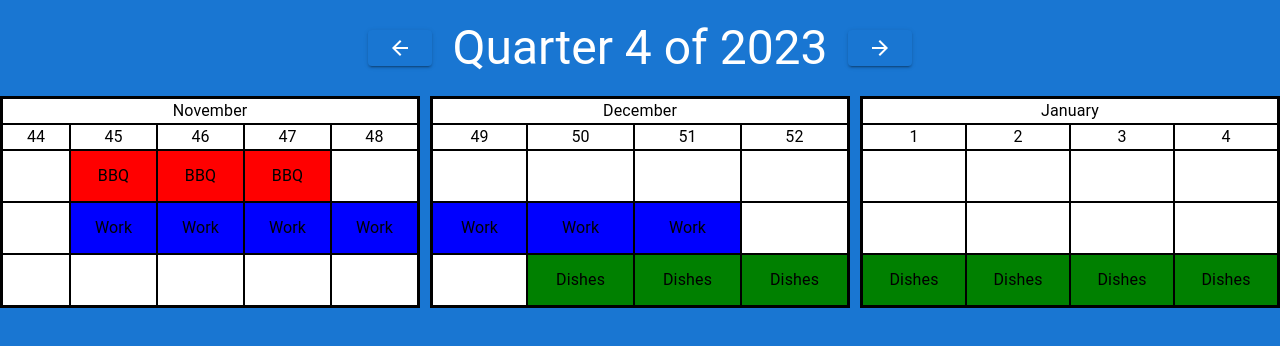
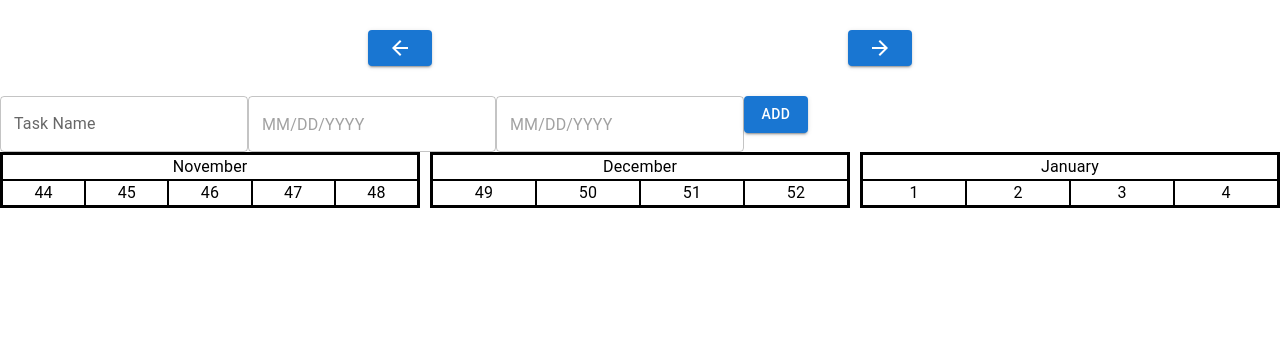
Before and after one commit to Teser301/csp, a React (Create React App) app: page / in a window 1280 px wide. Shown: the top 346 px of the page. Built offline with nearby package versions, Linux system fonts and the light colour scheme.

Commit message:
feature: Task Add

```diff
--- a/package.json
+++ b/package.json
@@ -7,7 +7,7 @@
     "@emotion/styled": "^11.11.0",
     "@mui/icons-material": "^5.14.16",
     "@mui/material": "^5.14.16",
-    "@mui/x-date-pickers": "^6.17.0",
+    "@mui/x-date-pickers": "^6.18.0",
     "@testing-library/jest-dom": "^5.17.0",
     "@testing-library/react": "^13.4.0",
     "@testing-library/user-event": "^13.5.0",
@@ -47,6 +47,7 @@
     ]
   },
   "devDependencies": {
+    "@babel/plugin-proposal-private-property-in-object": "^7.21.11",
     "@types/lodash-es": "^4.17.10",
     "lodash-cli": "^4.17.5",
     "lodash-es": "^4.17.21"
--- a/src/App.tsx
+++ b/src/App.tsx
@@ -4,6 +4,10 @@ import CalendarHeader from "./components/calendarHeader";
 import TaskList from "./components/taskList";
 import DateNavigation from "./components/dateNavigation";
 import calculateWeekNumbers from "./utils/calcWeekNumber";
+import TaskHandler from "./components/taskHandler";
+import { LocalizationProvider } from "@mui/x-date-pickers";
+import { AdapterDayjs } from "@mui/x-date-pickers/AdapterDayjs";
+import { Task } from "./types";
 // DayJS imports
 import dayjs, { Dayjs } from "dayjs";
 import weekOfYear from "dayjs/plugin/weekOfYear";
@@ -28,13 +32,13 @@ dayjs.updateLocale("custom", {
 dayjs.locale("custom");
 
 function App() {
-  //Track the current time
-  const [dayObj, setDayObj] = useState<Dayjs>(dayjs().locale("en"));
+  const [dayObj, setDayObj] = useState<Dayjs>(dayjs().locale("en")); // Tracks current day
+  const [tasks, setTasks] = useState<Task[]>([]); // Tracks tasks
 
+  // Handles DateNavigation
   const handlePrev = () => {
     setDayObj(dayObj.subtract(3, "month"));
   };
-
   const handleNext = () => {
     setDayObj(dayObj.add(3, "month"));
   };
@@ -43,14 +47,30 @@ function App() {
   for (let i = 0; i < 3; i++) {
     months.push(dayObj.add(i, "month"));
   }
-
+  // Store Tasks in state
+  const handleTaskAdd = (task: Task) => {
+    // Add the task to your array or perform any other necessary actions.
+    setTasks([...tasks, task]);
+    console.log(tasks);
+  };
   return (
+    <LocalizationProvider dateAdapter={AdapterDayjs}>
+      {tasks.map((task, index) => (
+        <li key={index}>
+          Task Name: {task.name}
+          <br />
+          Start Date: {task.startDate?.format("MM/DD/YYYY")}
+          <br />
+          End Date: {task.endDate?.format("MM/DD/YYYY")}
+        </li>
+      ))}
       <div className="calendar">
         <DateNavigation
           dayObj={dayObj}
           handlePrev={handlePrev}
           handleNext={handleNext}
         />
+        <TaskHandler onTaskAdd={handleTaskAdd} />
         <Box
           sx={{
             display: "grid",
@@ -96,6 +116,7 @@ function App() {
                           weekNumber={weekNumber}
                           yearNumber={yearNumber}
                           month={month}
+                          tasks={tasks}
                         />
                       </Box>
                     );
@@ -106,6 +127,7 @@ function App() {
           })}
         </Box>
       </div>
+    </LocalizationProvider>
   );
 }
 
--- a/src/components/calendarHeader.tsx
+++ b/src/components/calendarHeader.tsx
@@ -1,6 +1,5 @@
 // CalendarHeader.tsx
-import React from "react";
-import dayjs, { Dayjs } from "dayjs";
+import { Dayjs } from "dayjs";
 import { Box, Typography } from "@mui/material";
 
 interface CalendarHeaderProps {
@@ -13,7 +12,7 @@ function CalendarHeader({ month }: CalendarHeaderProps) {
   //   "82C3EC", // February
   //   "green", // March
   // ];
-  const monthIndex = month.month();
+  // const monthIndex = month.month();
   return (
     <Box>
       <Typography
--- a/src/components/dateNavigation.tsx
+++ b/src/components/dateNavigation.tsx
@@ -1,5 +1,5 @@
-import React, { FunctionComponent } from "react";
-import dayjs, { Dayjs } from "dayjs";
+import { FunctionComponent } from "react";
+import { Dayjs } from "dayjs";
 import { Box, Typography, Button } from "@mui/material";
 import ArrowBackIcon from "@mui/icons-material/ArrowBack";
 import ArrowForwardIcon from "@mui/icons-material/ArrowForward";
@@ -14,7 +14,7 @@ const DateNavigation: FunctionComponent<DateNavigationProps> = ({
   handlePrev,
   handleNext,
 }) => {
-  const year = dayObj.year();
+  // const year = dayObj.year();
   const quarter = Math.ceil(dayObj.quarter());
   return (
     <Box
--- /dev/null
+++ b/src/components/taskHandler.tsx
@@ -0,0 +1,55 @@
+import React, { useState } from "react";
+import { Box, Typography, Button, TextField } from "@mui/material";
+import dayjs, { Dayjs } from "dayjs";
+import { DatePicker } from "@mui/x-date-pickers/DatePicker";
+import { MobileDatePicker } from "@mui/x-date-pickers/MobileDatePicker";
+import { Task } from "../types";
+interface TashHandlerProps {}
+
+const TashHandler: React.FC<{ onTaskAdd: (task: Task) => void }> = ({
+  onTaskAdd,
+}) => {
+  const [task, setTask] = useState<Task>({
+    name: "",
+    startDate: null,
+    endDate: null,
+  });
+  // Handles the generation of tasks
+  const handleNameChange = (e: React.ChangeEvent<HTMLInputElement>) => {
+    setTask({ ...task, name: e.target.value });
+  };
+  const handleStartDateChange = (date: dayjs.Dayjs | null) => {
+    // Use DayJS type
+    console.log(task);
+    setTask({ ...task, startDate: date });
+  };
+  const handleEndDateChange = (date: dayjs.Dayjs | null) => {
+    // Use DayJS type
+    console.log(task);
+    setTask({ ...task, endDate: date });
+  };
+  // Finish generation of tasks here
+  const addTask = () => {
+    if (task.name && task.startDate && task.endDate) {
+      onTaskAdd(task);
+      setTask({ name: "", startDate: null, endDate: null });
+    }
+  };
+  return (
+    <Box>
+      <TextField
+        id="outlined-basic"
+        label="Task Name"
+        variant="outlined"
+        onChange={handleNameChange}
+      />
+      <MobileDatePicker onChange={handleStartDateChange} />
+      <MobileDatePicker onChange={handleEndDateChange} />
+      <Button variant="contained" onClick={addTask}>
+        Add
+      </Button>
+    </Box>
+  );
+};
+
+export default TashHandler;
--- a/src/components/taskList.tsx
+++ b/src/components/taskList.tsx
@@ -1,41 +1,38 @@
-// TaskList.tsx
-import React, { useState, useEffect } from "react";
-import { Box, Typography } from "@mui/material";
+import { Box, Typography, Button } from "@mui/material";
 import dayjs, { Dayjs } from "dayjs";
-
+import { Task } from "../types";
 interface TaskListProps {
   weekNumber: number;
   yearNumber: number;
   month: Dayjs;
+  tasks: Task[]; // Add tasks prop
 }
 
-function TaskList({ weekNumber, yearNumber, month }: TaskListProps) {
-  // Static array
-  const minTasks = 10;
-  const taskArray = [
-    {
-      name: "BBQ",
-      startDate: "12 November 2023",
-      endDate: "21 November 2023",
-      color: "red",
-    },
-    {
-      name: "Work",
-      startDate: "07 November 2023",
-      endDate: "18 December 2023",
-      color: "blue",
-    },
-    {
-      name: "Dishes",
-      startDate: "16 December 2023",
-      endDate: "18 March 2024",
-      color: "green",
-    },
-  ];
+function TaskList({ tasks, weekNumber, yearNumber, month }: TaskListProps) {
+  // const taskArray = [
+  //   {
+  //     name: "BBQ",
+  //     startDate: "12 November 2023",
+  //     endDate: "21 November 2023",
+  //     color: "red",
+  //   },
+  //   {
+  //     name: "Work",
+  //     startDate: "07 November 2023",
+  //     endDate: "18 December 2023",
+  //     color: "blue",
+  //   },
+  //   {
+  //     name: "Dishes",
+  //     startDate: "16 December 2023",
+  //     endDate: "18 March 2024",
+  //     color: "green",
+  //   },
+  // ];
 
   return (
     <Box>
-      {taskArray.map((task, taskIndex) => {
+      {tasks.map((task, taskIndex) => {
         const taskStartDate = dayjs(task.startDate, {
           format: "DD MMMM YYYY",
         });
@@ -75,7 +72,6 @@ function TaskList({ weekNumber, yearNumber, month }: TaskListProps) {
               border: "1px solid black",
               textAlign: "center",
               minHeight: "50px",
-              backgroundColor: task.color,
               display: "flex",
               alignItems: "center",
               justifyContent: "center",
--- a/src/index.css
+++ b/src/index.css
@@ -5,7 +5,6 @@ body {
     sans-serif;
   -webkit-font-smoothing: antialiased;
   -moz-osx-font-smoothing: grayscale;
-  background-color: #1976d2;
 }
 code {
   font-family: source-code-pro, Menlo, Monaco, Consolas, "Courier New",
--- /dev/null
+++ b/src/types.ts
@@ -0,0 +1,6 @@
+import dayjs, { Dayjs } from "dayjs";
+export type Task = {
+  name: string;
+  startDate: dayjs.Dayjs | null;
+  endDate: dayjs.Dayjs | null;
+};
```
Also changed, not shown: 1 other file (tests, documents, lock files or other folders). Lines whose indentation alone changed are shown as unchanged.
